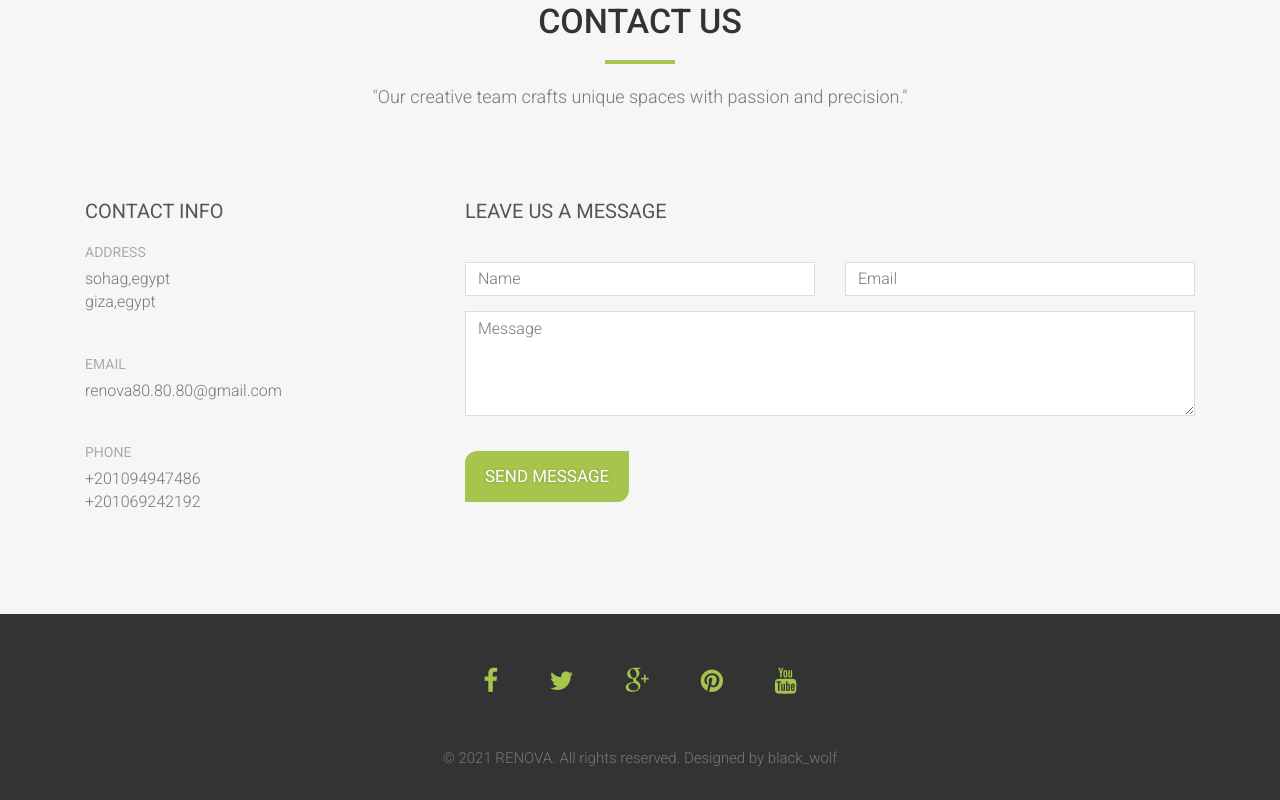
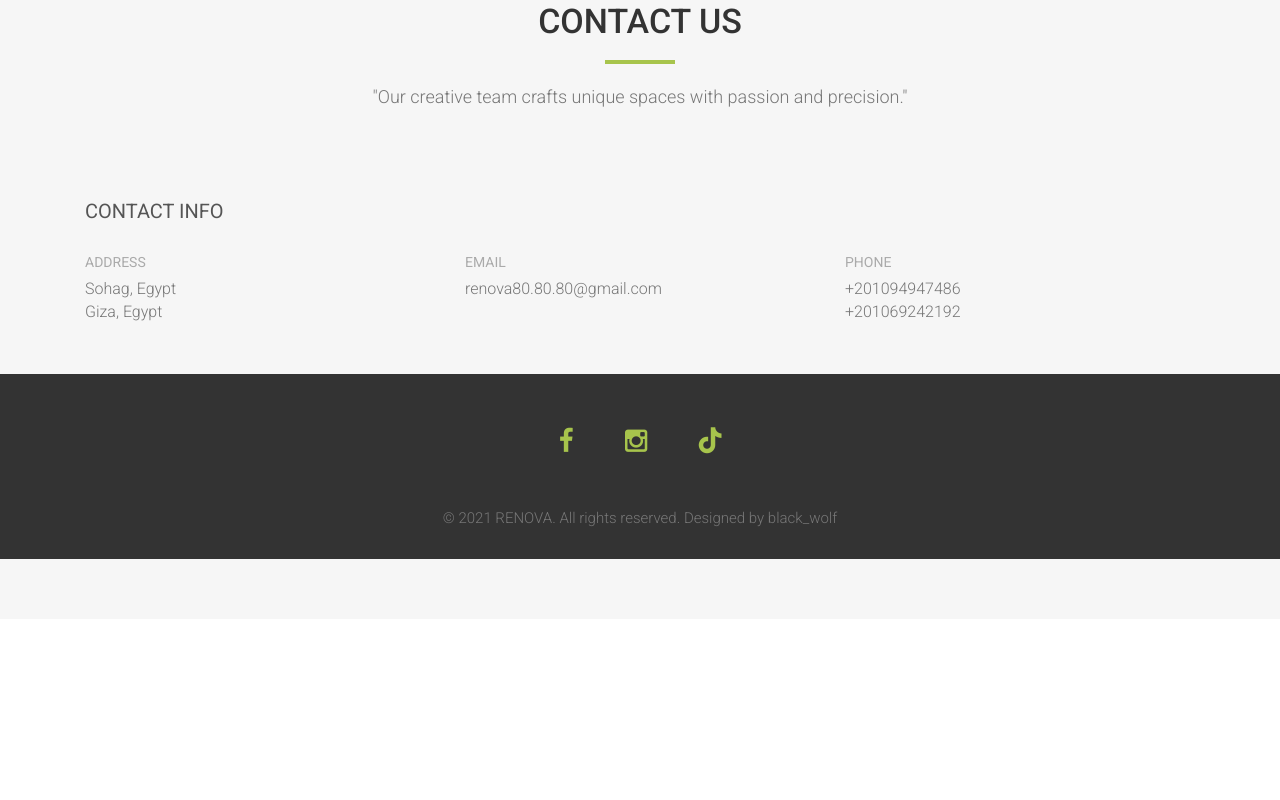
Before and after one commit to hussein8lolla/renova-site, a plain HTML site: page index.html in a window 1280 px wide. Shown: the part 5093-5893 px from the top of the page. After the commit the page ends 5712 px from the top, so only its background shows below. Drawn offline with Linux system fonts and the light colour scheme.

Commit message:
Add files via upload

```diff
--- a/index.html
+++ b/index.html
@@ -13,7 +13,8 @@
 <link rel="apple-touch-icon" href="img/apple-touch-icon.png">
 <link rel="apple-touch-icon" sizes="72x72" href="img/apple-touch-icon-72x72.png">
 <link rel="apple-touch-icon" sizes="114x114" href="img/apple-touch-icon-114x114.png">
-
+<!-- Font Awesome 6 (for TikTok icon support) -->
+<link rel="stylesheet" href="https://cdnjs.cloudflare.com/ajax/libs/font-awesome/6.5.0/css/all.min.css">
 <!-- Bootstrap -->
 <link rel="stylesheet" type="text/css"  href="css/bootstrap.css">
 <link rel="stylesheet" type="text/css" href="fonts/font-awesome/css/font-awesome.css">
@@ -292,58 +293,31 @@
       <hr>
       <p>"Our creative team crafts unique spaces with passion and precision."</p>
     </div>
-    <div class="col-md-4">
-      <h3>Contact Info</h3>
-      <div class="contact-item"> <span>Address</span>
-        <p>sohag,egypt<br>
-          giza,egypt</p>
-      </div>
-      <div class="contact-item"> <span>Email</span>
-        <p>renova80.80.80@gmail.com</p>
-      </div>
-      <div class="contact-item"> <span>Phone</span>
-        <p> +201094947486<br>
-            +201069242192</p>
-      </div>
+    <div class="col-md-12">
+  <h3>Contact Info</h3>
+  <div style="display: flex; justify-content: space-between; flex-wrap: wrap; gap: 30px;">
+    <div class="contact-item" style="flex: 1; min-width: 200px;">
+      <span>Address</span>
+      <p>Sohag, Egypt<br>Giza, Egypt</p>
     </div>
-    <div class="col-md-8">
-      <h3>Leave us a message</h3>
-      <form action="https://formsubmit.co/el/jufibi" method="POST">
-  <input type="hidden" name="_captcha" value="false">
-  <input type="hidden" name="_next" value="https://yourwebsite.com/thank-you.html">
-        <div class="row">
-          <div class="col-md-6">
-            <div class="form-group">
-              <input type="text" id="name" class="form-control" placeholder="Name" required="required">
-              <p class="help-block text-danger"></p>
-            </div>
-          </div>
-          <div class="col-md-6">
-            <div class="form-group">
-              <input type="email" id="email" class="form-control" placeholder="Email" required="required">
-              <p class="help-block text-danger"></p>
-            </div>
-          </div>
-        </div>
-        <div class="form-group">
-          <textarea name="message" id="message" class="form-control" rows="4" placeholder="Message" required></textarea>
-          <p class="help-block text-danger"></p>
-        </div>
-        <div id="success"></div>
-        <button type="submit" class="btn btn-custom btn-lg">Send Message</button>
-      </form>
+    <div class="contact-item" style="flex: 1; min-width: 200px;">
+      <span>Email</span>
+      <p>renova80.80.80@gmail.com</p>
+    </div>
+    <div class="contact-item" style="flex: 1; min-width: 200px;">
+      <span>Phone</span>
+      <p>+201094947486<br>+201069242192</p>
     </div>
   </div>
+</div>
 </div>
 <div id="footer">
   <div class="container text-center">
     <div class="social">
       <ul>
-        <li><a href="#"><i class="fa fa-facebook"></i></a></li>
-        <li><a href="#"><i class="fa fa-twitter"></i></a></li>
-        <li><a href="#"><i class="fa fa-google-plus"></i></a></li>
-        <li><a href="#"><i class="fa fa-pinterest"></i></a></li>
-        <li><a href="#"><i class="fa fa-youtube"></i></a></li>
+        <li><a href="https://www.facebook.com/profile.php?id=61576756633836"><i class="fa fa-facebook"></i></a></li>
+        <li><a href="https://www.instagram.com/renova_design8/"><i class="fa fa-instagram"></i></a></li>
+        <li><a href="https://www.tiktok.com/@renova_design?lang=en"><i class="fa fa-tiktok"></i></a></li>
       </ul>
     </div>
     <div>
```
